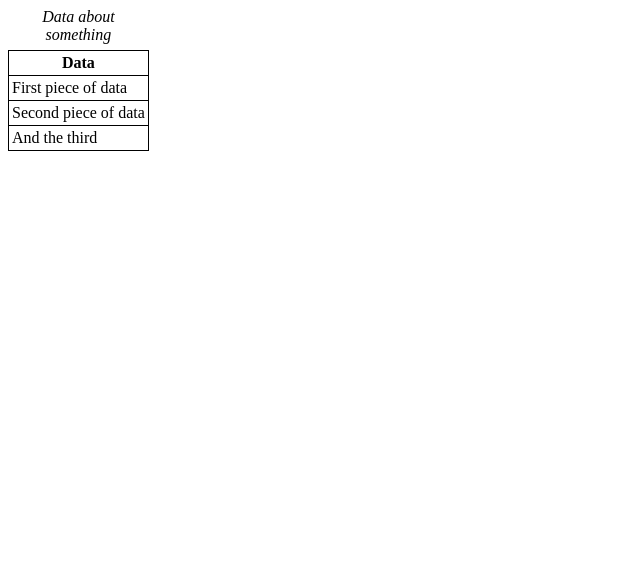
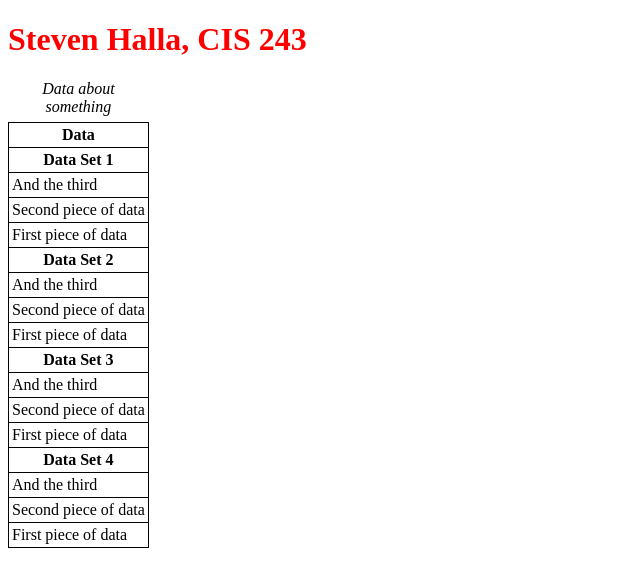
Before and after one commit to steven-halla/phpweek5assignment, a PHP site: page /create_tablev2.php in a window 1280 px wide. Shown: the top 587 px of the page, without its empty margins (0-640 px from the left). Run offline with PHP 8.4, Linux system fonts and the light colour scheme.

Commit message:
up to screen shot 10

```diff
--- a/about.html
+++ b/about.php
@@ -22,14 +22,14 @@
     </div>
 
     <div class="menuitem">
-        <a href="contact.html">
+        <a href="contact.php">
             <img src="s-logo.gif" alt="" height="20" width="20" />
             <span class="menutext" >Contact</span>
         </a>
     </div>
 
     <div class="menuitem">
-        <a href="services.html">
+        <a href="services.php">
             <img src="s-logo.gif" alt="" height="20" width="20" />
             <span class="menutext" >Services</span>
         </a>
--- a/create_tablev2.php
+++ b/create_tablev2.php
@@ -6,35 +6,45 @@
             font-style: italic;
             padding-bottom: 6px;
         }
-
-     table, tr, td, th {
+        table, th, td {
             border: 1px solid black;
             border-collapse: collapse;
             padding: 3px;
+        }
+        h1 {
+            color: red;
         }
     </style>
     <title>Create Table</title>
 </head>
 <body>
 <?php
+echo "<h1>Steven Halla, CIS 243</h1>";
 function create_table($data, $header=NULL, $caption=NULL) {
     echo '<table>';
     if ($caption) {
         echo "<caption>$caption</caption>";
     }
     if ($header) {
-       echo "<tr><th>$header</th></tr>";
+        echo "<tr><th colspan='2'>$header</th></tr>";
     }
-     reset($data);
-     $value = current($data);
-     while ($value) {
-        echo "<tr><td>$value</td></tr>\n";
-        $value = next($data);
+    foreach ($data as $dataset => $items) {
+        echo "<tr><th colspan='2'>$dataset</th></tr>";
+        end($items);
+        while ($item = current($items)) {
+            echo "<tr><td colspan='2'>$item</td></tr>";
+            prev($items);
+        }
     }
     echo '</table>';
 }
 
-   $my_data = ['First piece of data','Second piece of data','And the third'];
+$my_data = [
+    'Data Set 1' => ['First piece of data', 'Second piece of data', 'And the third'],
+    'Data Set 2' => ['First piece of data', 'Second piece of data', 'And the third'],
+    'Data Set 3' => ['First piece of data', 'Second piece of data', 'And the third'],
+    'Data Set 4' => ['First piece of data', 'Second piece of data', 'And the third']
+];
 $my_header = 'Data';
 $my_caption = 'Data about something';
 create_table($my_data, $my_header, $my_caption);
--- a/header.php
+++ b/header.php
@@ -22,21 +22,21 @@
     </div>
 
     <div class="menuitem">
-      <a href="contact.html">
+      <a href="contact.php">
       <img src="s-logo.gif" alt="" height="20" width="20" />
       <span class="menutext">Contact</span>
       </a>
     </div>
 
     <div class="menuitem">
-      <a href="services.html">
+      <a href="services.php">
       <img src="s-logo.gif" alt="" height="20" width="20" />
       <span class="menutext">Services</span>
       </a>
     </div>
 
     <div class="menuitem">
-      <a href="about.html">
+      <a href="about.php">
       <img src="s-logo.gif" alt="" height="20" width="20" />
       <span class="menutext">About</span>
       </a>
--- a/home.html
+++ b/home.html
@@ -22,21 +22,21 @@
     </div>
 
     <div class="menuitem">
-      <a href="contact.html">
+      <a href="contact.php">
       <img src="s-logo.gif" alt="" height="20" width="20" />
       <span class="menutext">Contact</span>
       </a>
     </div>
 
     <div class="menuitem">
-      <a href="services.html">
+      <a href="services.php">
       <img src="s-logo.gif" alt="" height="20" width="20" />
       <span class="menutext">Services</span>
       </a>
     </div>
 
     <div class="menuitem">
-      <a href="about.html">
+      <a href="about.php">
       <img src="s-logo.gif" alt="" height="20" width="20" />
       <span class="menutext">About</span>
       </a>
```
Also changed, not shown: contact.php (renamed from services.html, +5 -5 lines), larger_v2.php (+17 -5 lines), services.php (renamed from contact.html, +5 -5 lines). Lines whose indentation alone changed are shown as unchanged.
